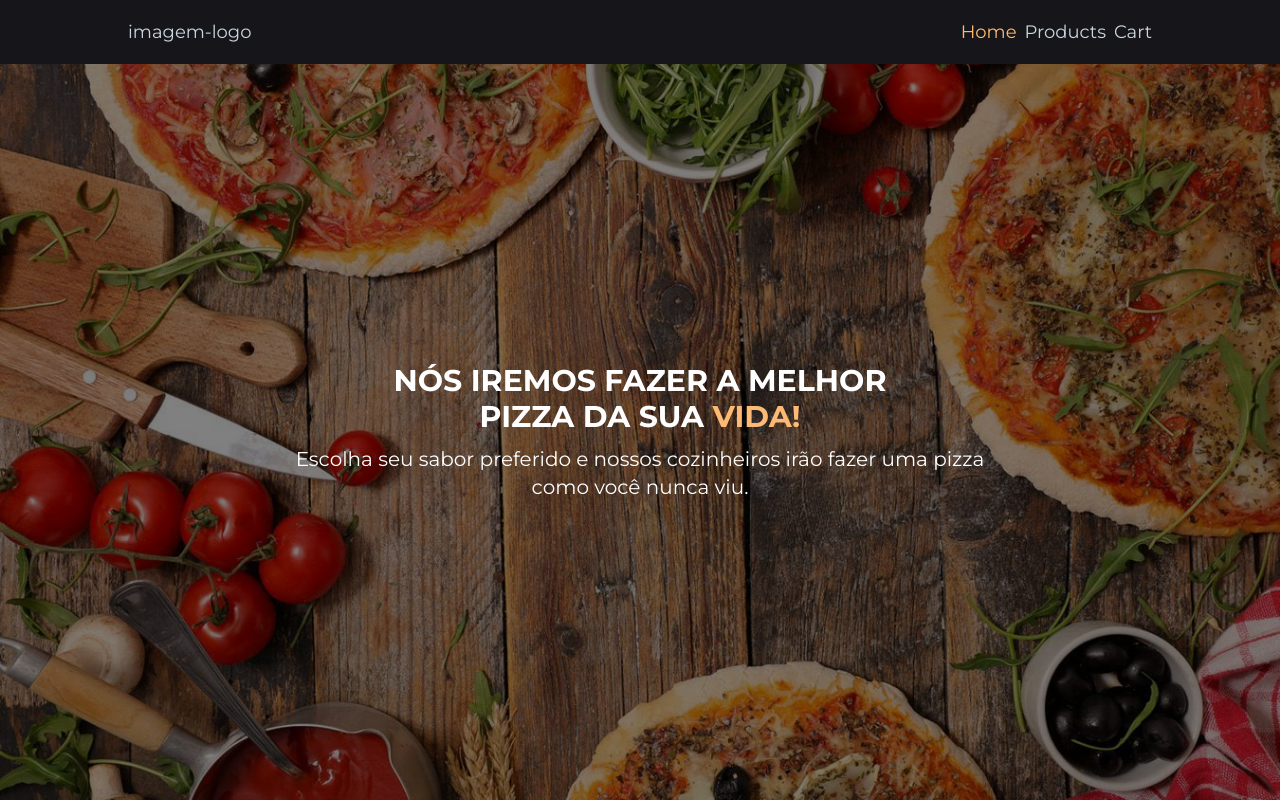
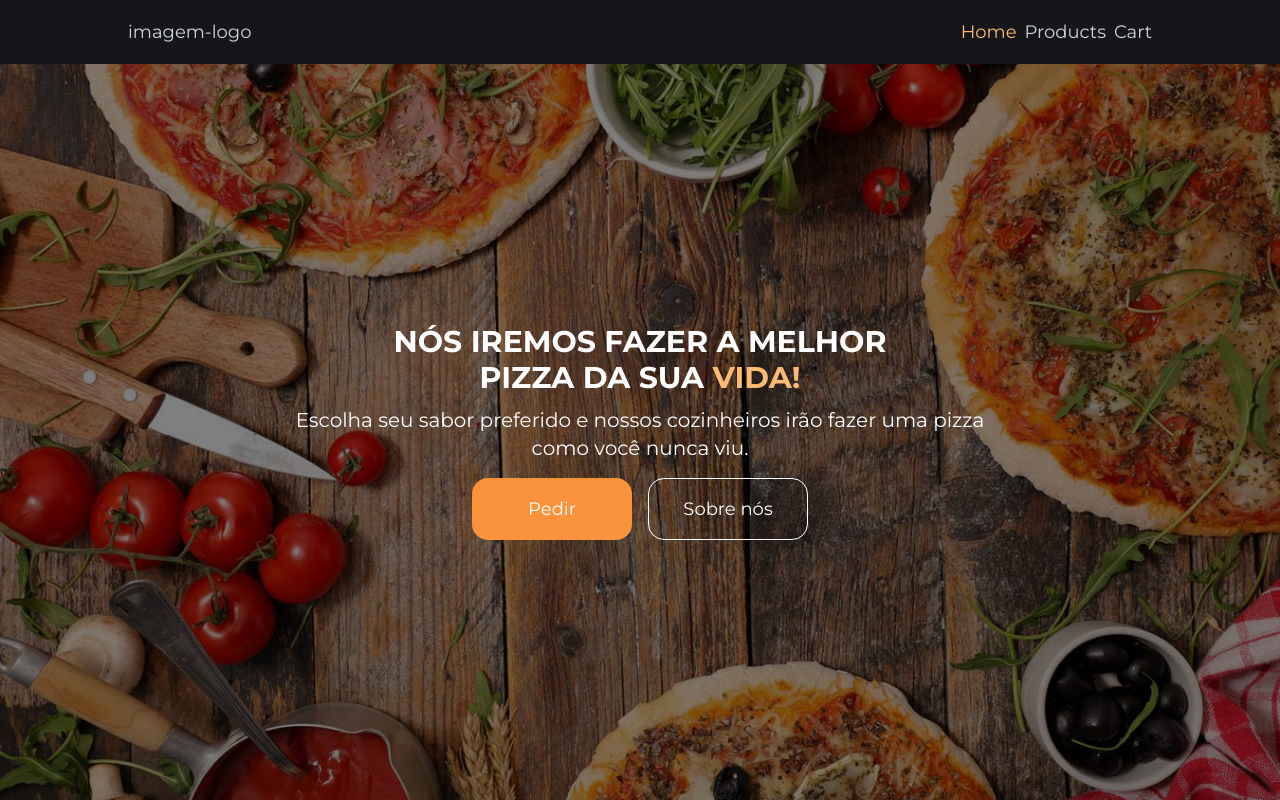
Before and after one commit to marlleyck/swana-pizza, a React (Vite) app: page / in a window 1280 px wide. Built offline with nearby package versions, Linux system fonts and the light colour scheme.

Commit message:
style: finalized main

```diff
--- a/src/components/Main/index.tsx
+++ b/src/components/Main/index.tsx
@@ -2,9 +2,16 @@ export const Main = () => {
     return (
         <>
             <div className="bg-bg-main bg-no-repeat bg-center bg-cover w-screen h-[calc(100vh_-_4rem)] opacity-50 z-0 relative"></div>
+
             <main className="font-['Montserrat'] w-full h-[calc(100vh_-_4rem)] flex items-center justify-center flex-col z-1 absolute bottom-0">
                 <h1 className="text-white text-3xl uppercase font-bold z-2 text-center">Nós iremos fazer a melhor <br /> pizza da sua <span className="text-orange-300 z-2">vida!</span></h1>
+
                 <p className="text-white mt-2.5 text-xl text-center">Escolha seu sabor preferido e nossos cozinheiros irão fazer uma pizza <br /> como você nunca viu.</p>
+
+                <div className="flex gap-4">
+                    <button type="button" className="bg-orange-400 p-4 rounded-2xl text-lg w-40 hover:scale-110 duration-200 text-white mt-4">Pedir</button>
+                    <button type="button" className="bg-transparent p-4 rounded-2xl text-lg w-40 border-white border hover:scale-110 duration-200 text-white mt-4">Sobre nós</button>
+                </div>
             </main>
         </>
     )
```
